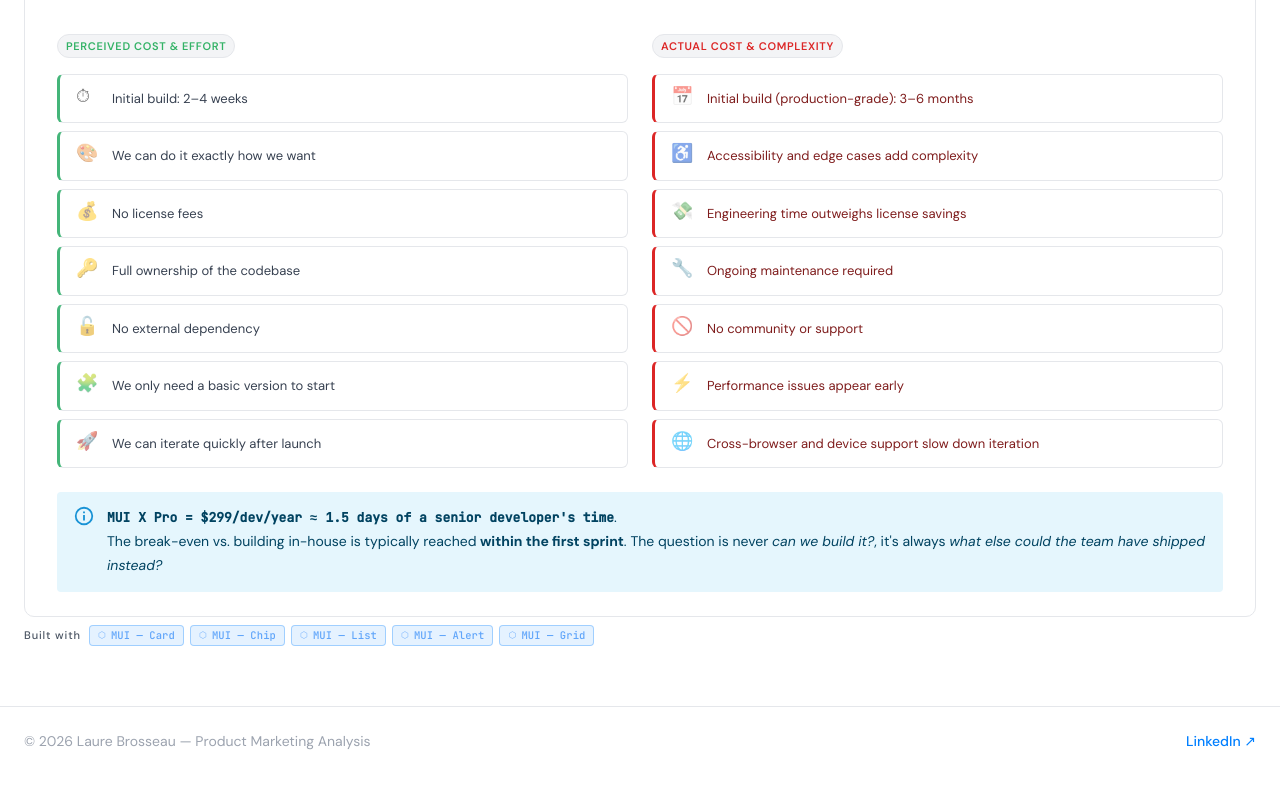
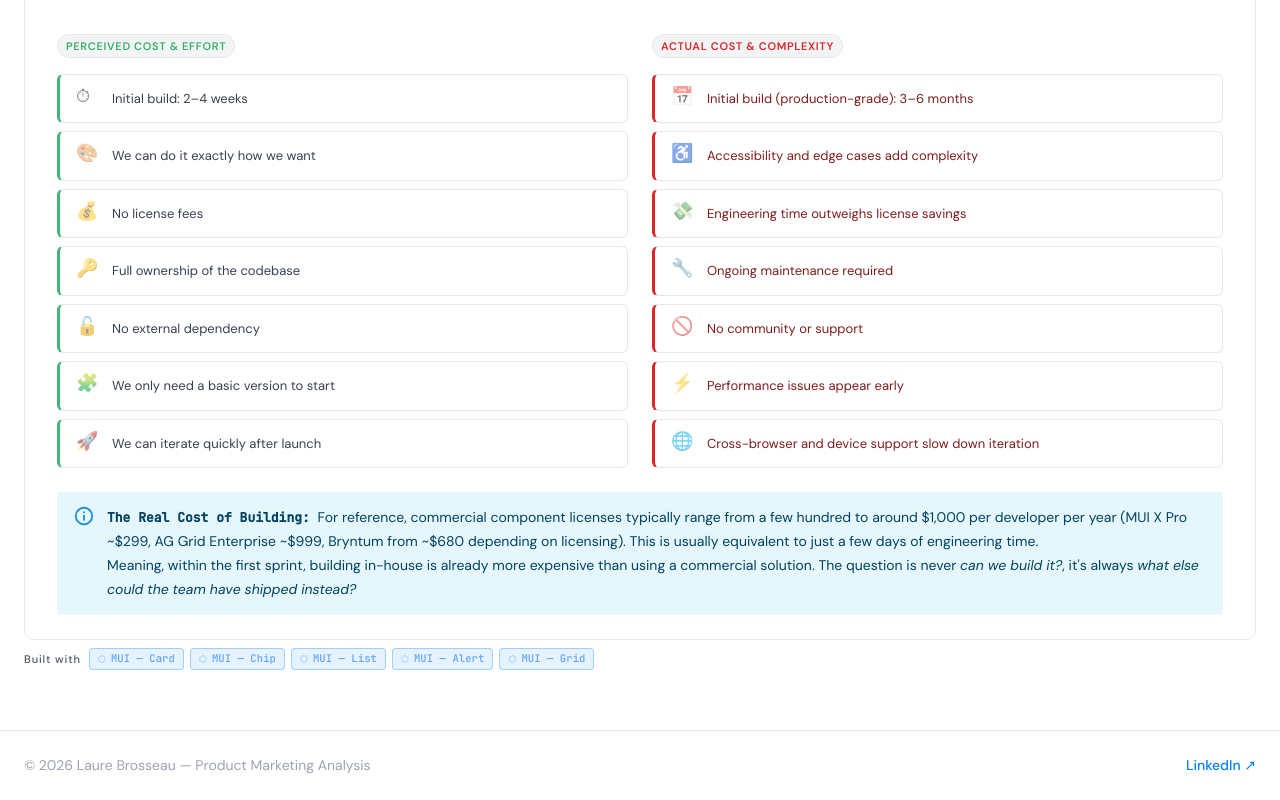
Before and after one commit to LaureBrosseau/react-ui-components-comparison, a React (Vite) app: page /react-ui-components-comparison/positioning in a window 1280 px wide. Shown: the part 1357-2157 px from the top of the page. Before the commit the page ends 2133 px from the top, so only its background shows below. Built offline with nearby package versions, Linux system fonts and the light colour scheme; what ag-grid-community would draw is missing.

Commit message:
toolbox positioning updates

```diff
--- a/src/pages/PositioningMessaging.jsx
+++ b/src/pages/PositioningMessaging.jsx
@@ -305,12 +305,7 @@
               sx={{ '& .MuiAlert-message': { fontSize: '14px', lineHeight: '1.7' } }}
             >
               <strong style={{ fontFamily: "'JetBrains Mono', monospace", fontSize: '13px' }}>
-                MUI X Pro = $299/dev/year ≈ 1.5 days of a senior developer's time
-              </strong>. <br /> The break-even vs. building in-house is typically reached
-              <strong> within the first sprint</strong>.
-                {' '}The question is never{' '}
-              <em>can we build it?</em>, it's always{' '}
-              <em>what else could the team have shipped instead?</em>
+                The Real Cost of Building: </strong>For reference, commercial component licenses typically range from a few hundred to around $1,000 per developer per year (MUI X Pro ~$299, AG Grid Enterprise ~$999, Bryntum from ~$680 depending on licensing). This is usually equivalent to just a few days of engineering time. <br />Meaning, within the first sprint, building in-house is already more expensive than using a commercial solution. The question is never <em>can we build it?</em>, it's always <em>what else could the team have shipped instead?</em>
             </Alert>
           </CardContent>
         </Card>
```
